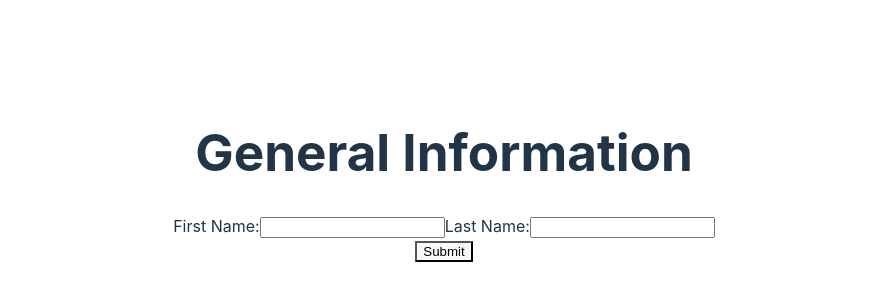
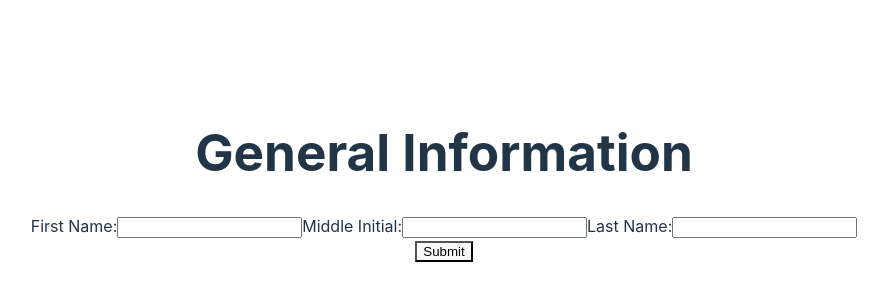
Before and after one commit to CameronTheDeveloper/cv-application, a React app: page / in a window 1280 px wide. Shown: the part 224-524 px from the top of the page, without its empty margins (196-1084 px from the left). Built offline with nearby package versions, Linux system fonts and the light colour scheme; the HTML template or start-up script is replaced by a standard one.

Commit message:
Add name middle initial input & display

```diff
--- a/src/components/General-info.jsx
+++ b/src/components/General-info.jsx
@@ -11,10 +11,11 @@ function General_top() {
 function General_mid() {
     const [userInfo, setUserInfo] = useState({
         firstName: '',
+        middleInit: '',
         lastName: ''
     });
 
-    const userFullName = `${userInfo.firstName} ${userInfo.lastName}`;
+    const userFullName = `${userInfo.firstName} ${userInfo.middleInit}. ${userInfo.lastName}`;
 
     function handleChange(e) {
         setUserInfo({ ...userInfo, [e.target.name]: e.target.value });
--- a/src/components/Input-elements.jsx
+++ b/src/components/Input-elements.jsx
@@ -35,6 +35,13 @@ function NameForm({ userInfo, handleChange }) {
                 handleChange={handleChange}>
             </Input>
             <Input
+                labelText={'Middle Initial'}
+                inputType={'text'}
+                inputValue={userInfo.middleInit}
+                inputName={'middleInit'}
+                handleChange={handleChange}
+                maxLength={1}></Input>
+            <Input
                 labelText={'Last Name'}
                 inputType={'text'}
                 inputValue={userInfo.lastName}
```
